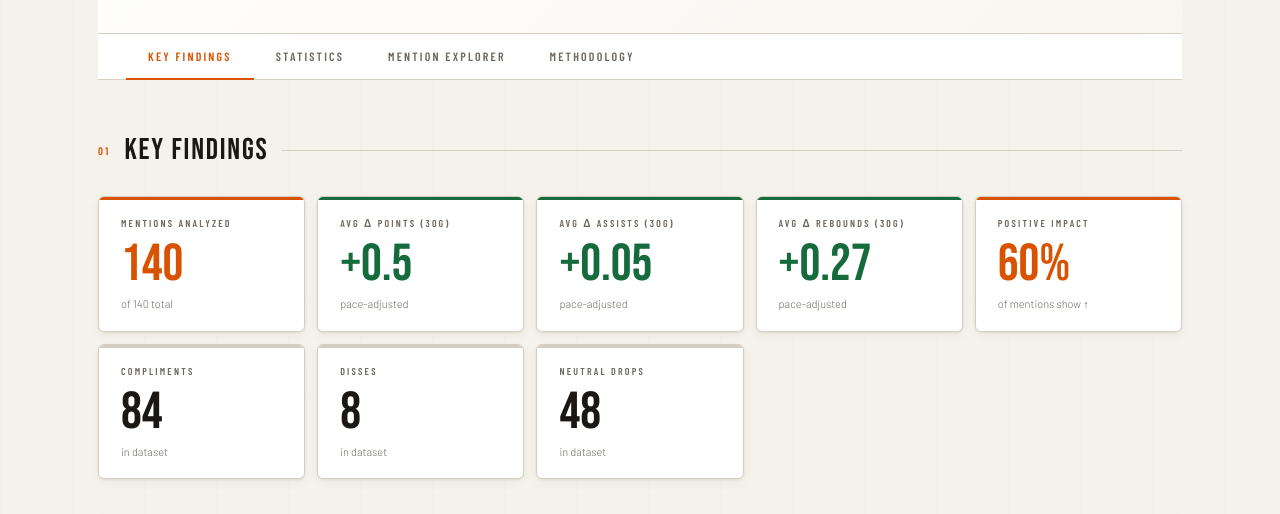
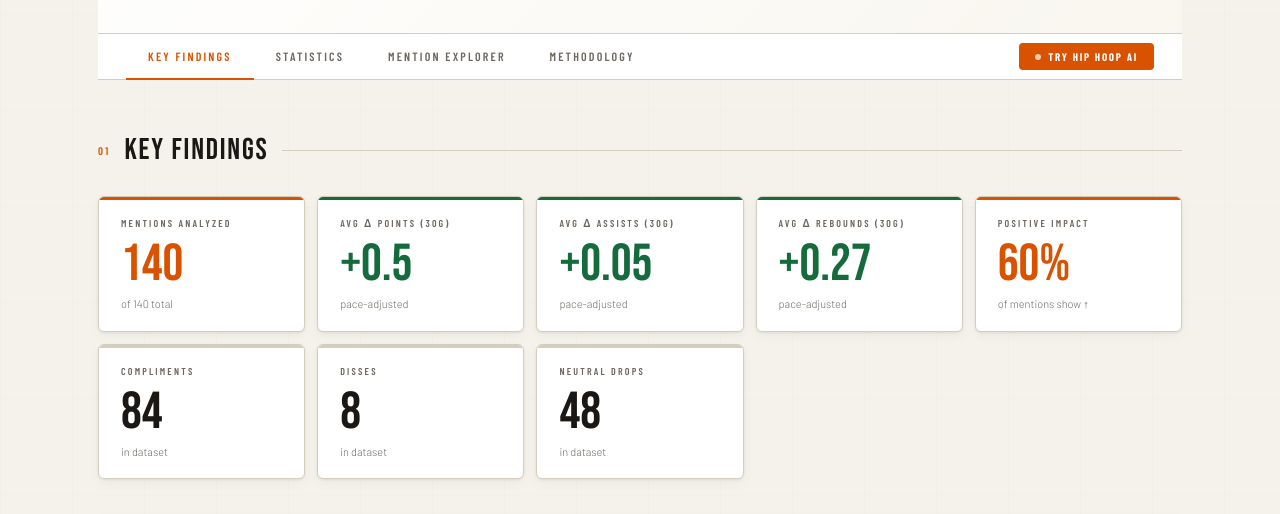
Before and after one commit to nikhil-thomas-a/hip-hoop, a plain HTML site: page index.html in a window 1280 px wide. Shown: the part 208-722 px from the top of the page. Drawn offline with nearby package versions, Linux system fonts and the light colour scheme; a web font is replaced by a local one.

Commit message:
Update index.html

```diff
--- a/index.html
+++ b/index.html
@@ -75,6 +75,22 @@ header{border-bottom:1px solid var(--border);position:relative;overflow:hidden;b
 .nav-tab:hover{color:var(--text);}
 .nav-tab.active{color:var(--orange);border-bottom-color:var(--orange);}
 .nav-pill{font-family:'Barlow Condensed',sans-serif;font-size:10px;font-weight:600;letter-spacing:.08em;background:var(--up-bg);color:var(--up);border-radius:10px;padding:2px 7px;margin-left:6px;display:inline-block;}
+
+/* ── AI NAV BUTTON ── */
+.nav-spacer{flex:1;}
+.nav-ai-btn{
+  font-family:'Barlow Condensed',sans-serif;font-size:11px;font-weight:700;
+  letter-spacing:.16em;text-transform:uppercase;text-decoration:none;
+  display:inline-flex;align-items:center;gap:7px;
+  padding:7px 16px;margin:auto 0;
+  background:var(--orange);color:#fff;
+  border-radius:4px;
+  transition:opacity .15s,transform .15s;
+  white-space:nowrap;
+  border:none;cursor:pointer;
+}
+.nav-ai-btn:hover{opacity:.88;transform:translateY(-1px);}
+.nav-ai-btn-dot{width:6px;height:6px;border-radius:50%;background:rgba(255,255,255,.7);flex-shrink:0;}
 
 /* ── PAGES ── */
 .page{display:none;padding:52px 0 100px;}
@@ -223,7 +239,7 @@ footer{border-top:1px solid var(--border);padding:28px 0;display:flex;align-item
 .footer-brand span{color:var(--orange);}
 .footer-note{font-size:11px;color:var(--text3);font-style:italic;}
 ::-webkit-scrollbar{width:4px;}::-webkit-scrollbar-track{background:var(--bg);}::-webkit-scrollbar-thumb{background:var(--border);border-radius:2px;}
-@media(max-width:640px){.header-right{display:none;}.logo{font-size:56px;}.nav-tab{padding:14px 14px;font-size:11px;}}
+@media(max-width:640px){.header-right{display:none;}.logo{font-size:56px;}.nav-tab{padding:14px 14px;font-size:11px;}.nav-ai-btn{display:none;}}
 </style>
 </head>
 <body>
@@ -277,6 +293,11 @@ footer{border-top:1px solid var(--border);padding:28px 0;display:flex;align-item
       <div class="nav-tab" id="tab-stats" onclick="showPage('stats',this)">Statistics</div>
       <div class="nav-tab" id="tab-explorer" onclick="showPage('explorer',this)">Mention Explorer</div>
       <div class="nav-tab" id="tab-methodology" onclick="showPage('methodology',this)">Methodology</div>
+      <div class="nav-spacer"></div>
+      <a href="ai.html" class="nav-ai-btn">
+        <span class="nav-ai-btn-dot"></span>
+        Try Hip Hoop AI
+      </a>
     </div>
   </div>
 
@@ -519,7 +540,6 @@ function buildFindings(f){
   const sentCorr = corrs.find(c=>c.variable?.includes('Sentiment')&&c.variable?.includes('PTS'));
   const compDiss = tb?.diss?.mean_pts_delta;
   const compComp = tb?.compliment?.mean_pts_delta;
-
   const n = f.n_analyzed;
 
   const cards = [
@@ -583,7 +603,6 @@ function buildTypeCharts(){
     {id:'cAst', key:'mean_ast_delta'},
     {id:'cReb', key:'mean_reb_delta'},
   ];
-  // Build legend once
   document.getElementById('lgd1').innerHTML = types.map(t=>`
     <span class="legend-item"><span class="legend-dot" style="background:${tc(t)}"></span>${t.charAt(0).toUpperCase()+t.slice(1)}</span>`).join('');
 
@@ -670,7 +689,6 @@ function buildCorrTable(){
 function buildScatter(){
   dc('cScatter');
   const mentions = DATA.mentions||[];
-  // Legend
   const types = ['compliment','neutral','diss'];
   document.getElementById('lgd2').innerHTML = types.map(t=>`
     <span class="legend-item"><span class="legend-dot" style="background:${tc(t)}"></span>${t.charAt(0).toUpperCase()+t.slice(1)}</span>`).join('');
@@ -776,7 +794,7 @@ function showDetail(id){
     if(!stats||stats.pts==null) return '<span style="color:var(--text2);font-size:12px;">No data</span>';
     const sz = big ? '28' : '22';
     return `<div class="${big?'tl-trio':'ctx-trio'}">
-      <div class="${big?'tl-s':'tl-s'}"><div class="tl-v" style="font-size:${sz}px">${stats.pts??'—'}</div><div class="tl-k">PTS</div></div>
+      <div class="tl-s"><div class="tl-v" style="font-size:${sz}px">${stats.pts??'—'}</div><div class="tl-k">PTS</div></div>
       <div class="tl-s"><div class="tl-v" style="font-size:${sz}px">${stats.ast??'—'}</div><div class="tl-k">AST</div></div>
       <div class="tl-s"><div class="tl-v" style="font-size:${sz}px">${stats.reb??'—'}</div><div class="tl-k">REB</div></div>
     </div>`;
@@ -826,7 +844,6 @@ function showDetail(id){
   panel.classList.add('open');
   panel.style.display = 'block';
 
-  // Animate mascot
   const mascot = document.getElementById('mascot');
   mascot.classList.remove('pumped'); void mascot.offsetWidth; mascot.classList.add('pumped');
   const w = document.getElementById('waves');
```
